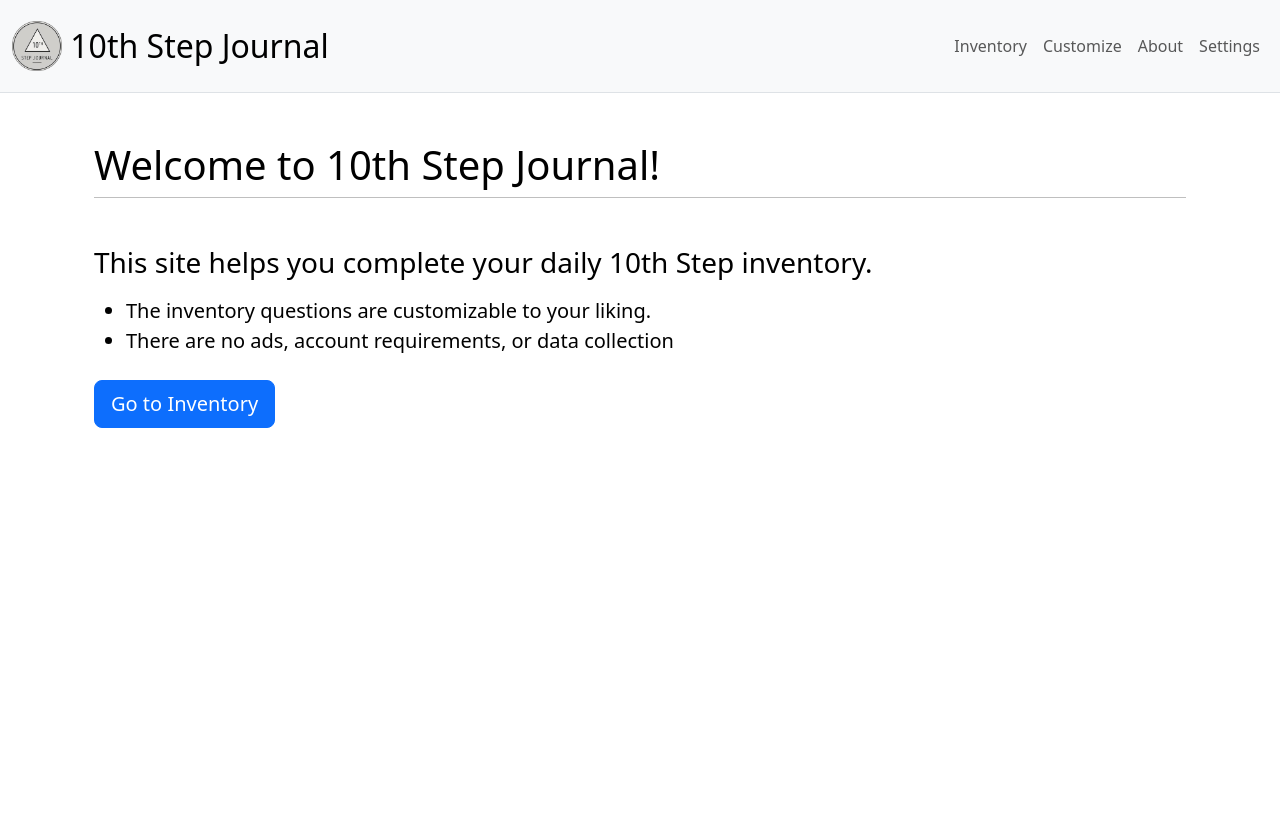
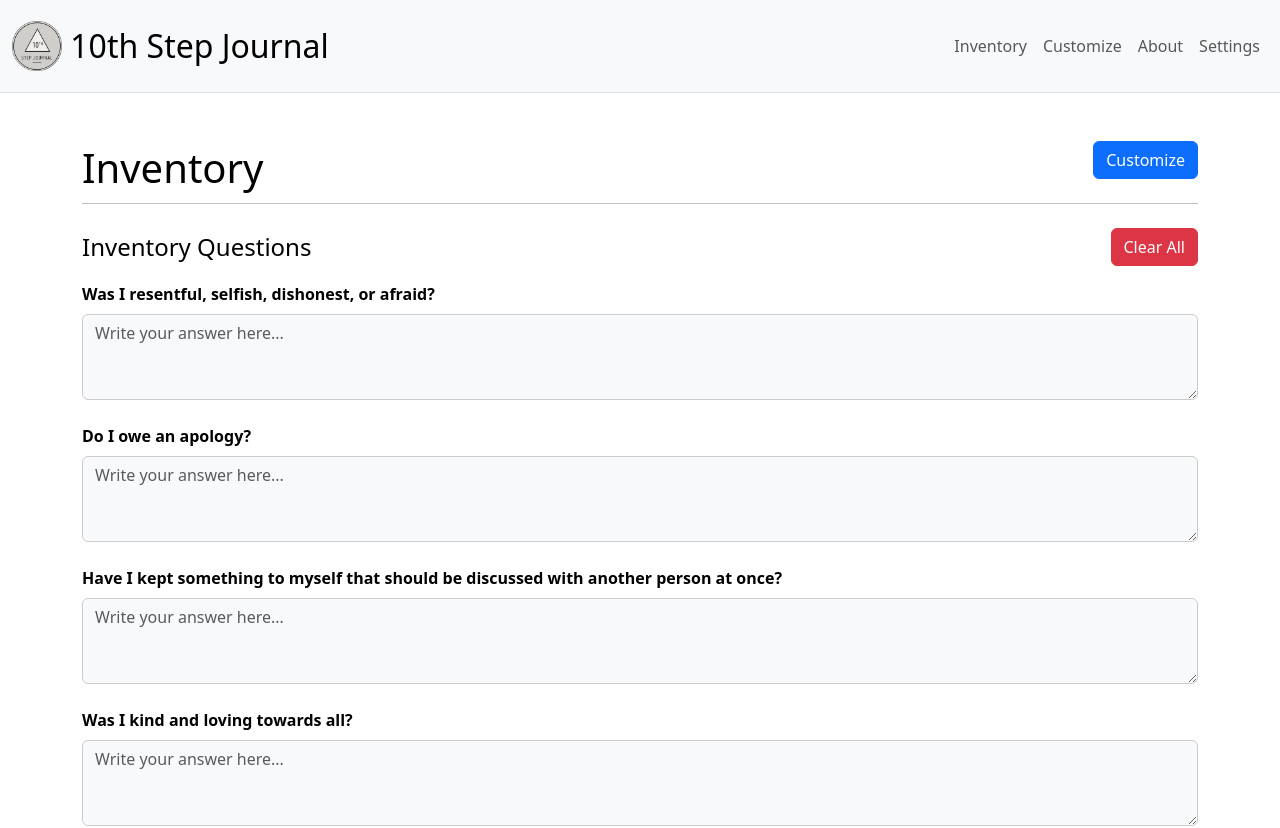
Before and after one commit to s-gruneberg/10step-journal, a React (Vite) app in the folder frontend/: page / in a window 1280 px wide. Shown: the top 828 px of the page. Before the commit the page ends 800 px from the top, so only its background shows below. Built offline with nearby package versions, Linux system fonts and the light colour scheme.

Commit message:
Now land at inventory instead of home

```diff
--- a/frontend/src/App.tsx
+++ b/frontend/src/App.tsx
@@ -17,7 +17,8 @@
       <Header />
       <div className="container my-5">
         <Routes>
-          <Route path="/" element={<Home />} />
+          <Route path="/" element={<Inventory />} />
+          <Route path="/home" element={<Home />} />
           <Route path="/inventory" element={<Inventory />} />
           <Route path="/about" element={<About />} />
           <Route path="/settings" element={<Settings />} />
--- a/frontend/src/components/Header.tsx
+++ b/frontend/src/components/Header.tsx
@@ -17,7 +17,7 @@
                 <div className="d-flex justify-content-between align-items-center w-100 flex-wrap">
                     <div className="d-flex align-items-center">
                         <Link
-                            to="/"
+                            to="/home"
                             className="navbar-brand d-flex align-items-center mb-2 mb-md-0"
                             onClick={() => setExpanded(false)}
                         >
```
